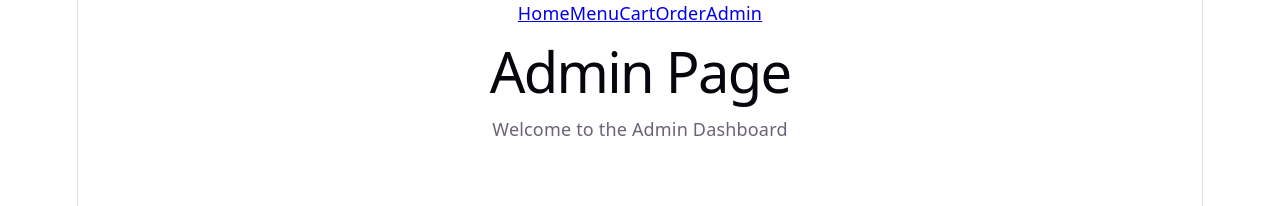
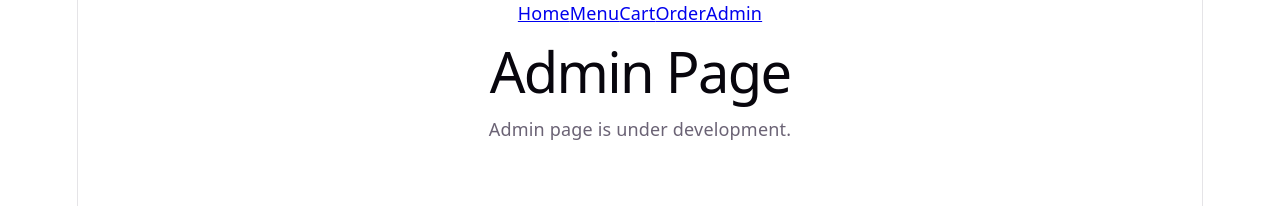
Before and after one commit to Santa-02/Restaurant-Practice, a React (Vite) app: page /admin in a window 1280 px wide. Shown: the top 206 px of the page. Built offline with nearby package versions, Linux system fonts and the light colour scheme.

Commit message:
remove unrelated admin changes

```diff
--- a/src/pages/Admin.jsx
+++ b/src/pages/Admin.jsx
@@ -1,10 +1,8 @@
-import React from "react";
-
 function Admin() {
   return (
     <div>
       <h1>Admin Page</h1>
-      <p>Welcome to the Admin Dashboard</p>
+      <p>Admin page is under development.</p>
     </div>
   );
 }
```
